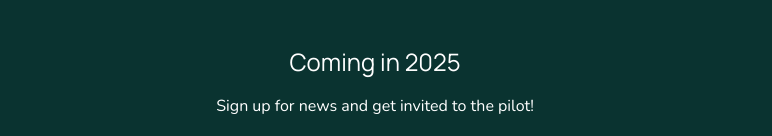
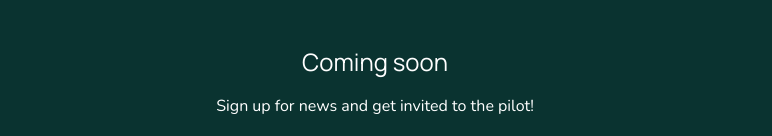
Before and after one commit to alytiqacom/alytiqa.com, a Next.js app: page / in a window 1280 px wide. Shown: the part 335-471 px from the top of the page, without its empty margins (265-1037 px from the left). Built offline with nearby package versions, Linux system fonts and the light colour scheme.

Commit message:
Update page.tsx

```diff
--- a/app/page.tsx
+++ b/app/page.tsx
@@ -38,7 +38,7 @@ export default function Home() {
             </div>
           </div>
           <h2 className="text-xl md:text-2xl font-heading mb-4">
-            Coming in 2025
+            Coming soon
           </h2>
           <p className="mb-6">Sign up for news and get invited to the pilot!</p>
           <div className="flex flex-col sm:flex-row gap-2 justify-center max-w-md mx-auto">
```
